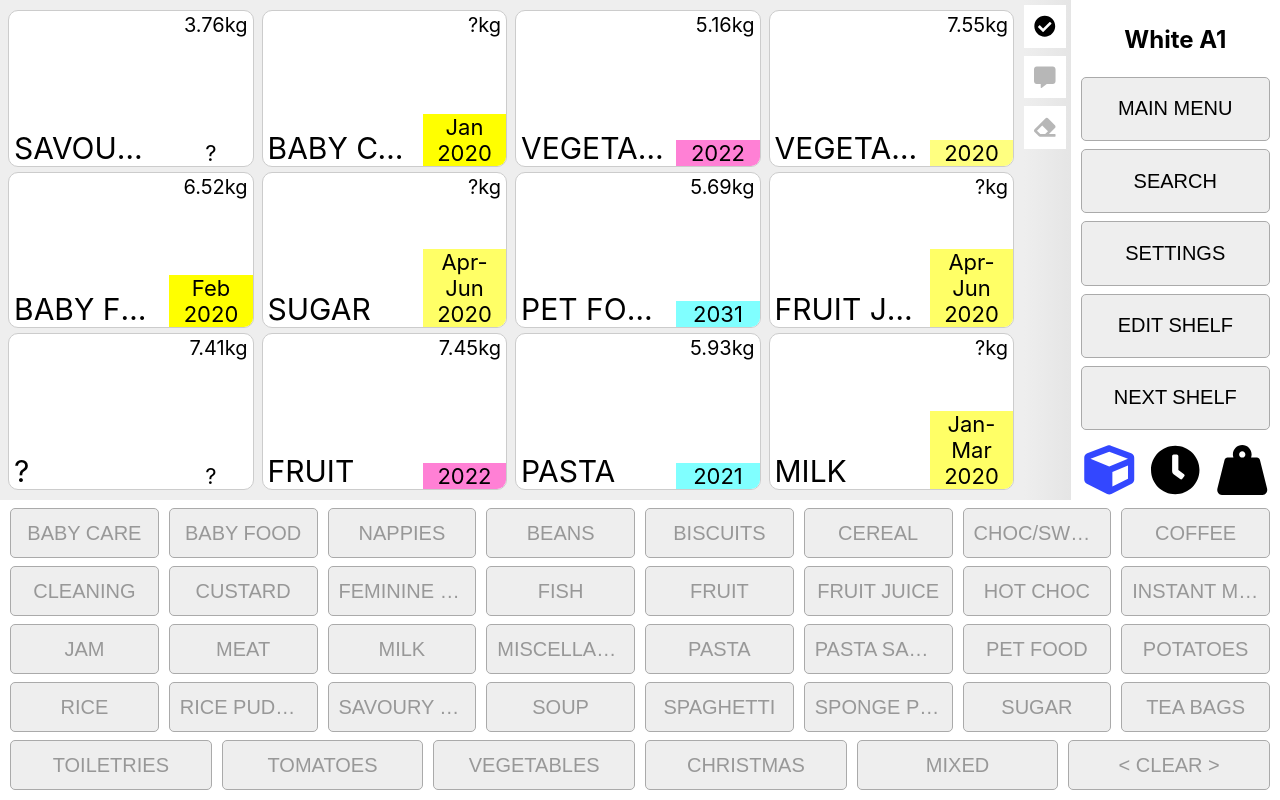
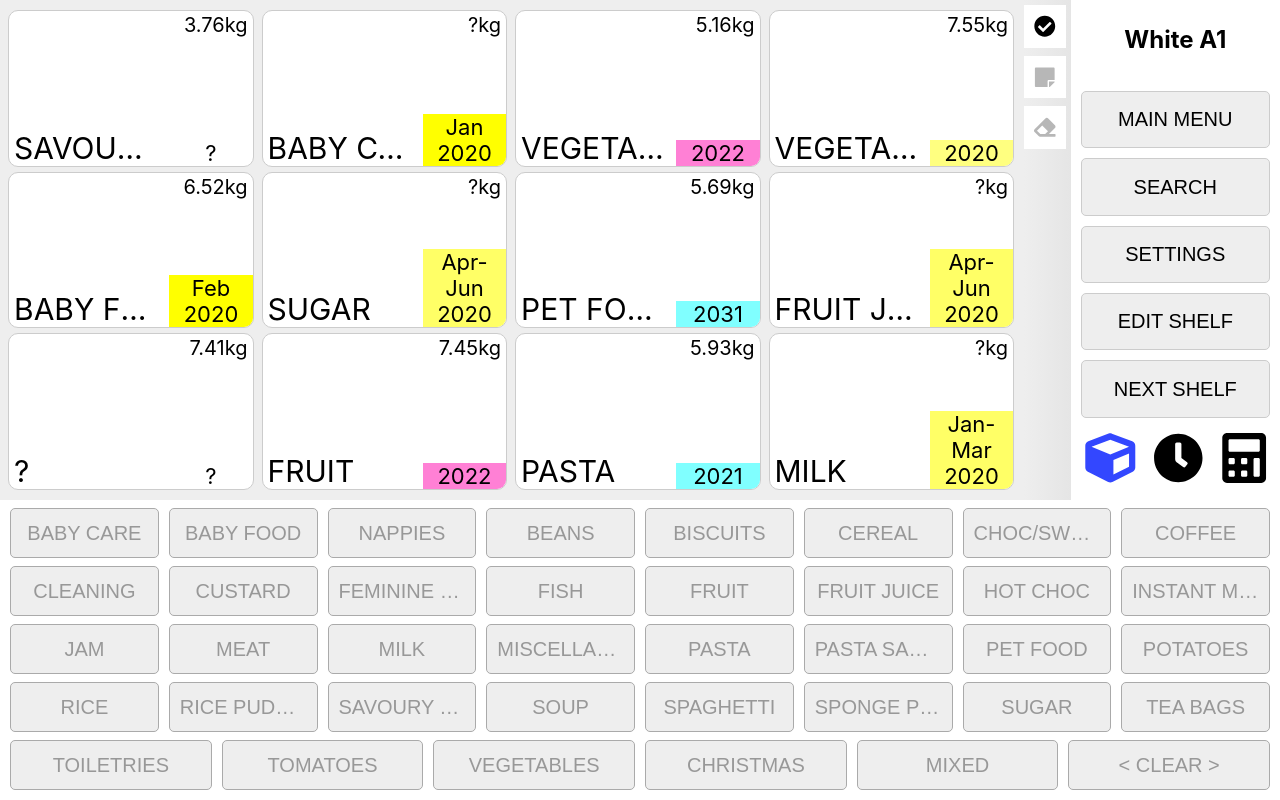
Before and after one commit to Kacper-Lubisz/TrayMaster, a React (Create React App) app: page / in a window 1280 px wide. Built offline with nearby package versions, Linux system fonts and the light colour scheme.

Commit message:
SideBar.tsx Refactoring

```diff
--- a/src/components/Keyboard.tsx
+++ b/src/components/Keyboard.tsx
@@ -29,7 +29,7 @@ export interface KeyboardButtonProps {
  * KeyboardButton component: returns a button to go into a keyboard
  * @see KeyboardButtonProps
  */
-class KeyboardButton extends React.Component<KeyboardButtonProps> {
+export class KeyboardButton extends React.Component<KeyboardButtonProps> {
     render(): React.ReactNode {
         return (
             <button disabled={this.props.disabled}
--- a/src/components/SideBar.tsx
+++ b/src/components/SideBar.tsx
@@ -4,7 +4,7 @@ import classNames from "classnames";
 import React from "react";
 import {KeyboardName} from "../pages/ShelfViewPage";
 import {getTextColorForBackground} from "../utils/getTextColorForBackground";
-import {Keyboard, KeyboardButtonProps} from "./Keyboard";
+import {KeyboardButtonProps} from "./Keyboard";
 import "./styles/_sidebar.scss";
 
 
@@ -47,43 +47,12 @@ interface KeyboardSwitch {
 }
 
 /**
- * Props to pass into keyboard switch buttons
- */
-interface KeyboardSwitchBtnProps {
-    /** Whether the button is active (ie whether it should be blue) */
-    active: boolean;
-
-    /** Function to call when the button is clicked */
-    onClick: any;
-
-    /** Icon to show on the button */
-    icon: IconDefinition;
-}
-
-/**
- * Button to switch keyboards
- */
-class KeyboardSwitchBtn extends React.Component<KeyboardSwitchBtnProps> {
-    render(): React.ReactNode {
-        return (
-            // by this point this.props.onClick has had bind called on it 2 times
-            <button className={classNames("btn-style-override", {
-                "active": this.props.active
-            })} onClick={this.props.onClick}>
-                <FontAwesomeIcon icon={this.props.icon}/>
-            </button>
-        );
-    }
-}
-
-/**
  * Main sidebar object
  */
 export class SideBar extends React.Component<SideBarProps> {
 
     render(): React.ReactNode {
         return <div id="sideBar">
-
             <div
                 id="navigatorButton"
                 className={this.props.openNavigatorDisabled ? "disabled" : undefined}
@@ -96,23 +65,30 @@ export class SideBar extends React.Component<SideBarProps> {
                 <h2>{this.props.locationString}</h2>
             </div>
 
-            <div id="side-keyboard-container"> {/* Constrains sidebar keyboard(s) vertically when necessary*/}
-                <Keyboard
-                    buttons={this.props.buttons.filter((button): button is KeyboardButtonProps =>
-                        button !== null
-                    )}
-                    gridX={1}
-                />
-            </div>
-
-            {this.props.showKeyboardSwitcher ? <div id="kb-switcher">
-                {this.props.keyboards.map((keyboard) =>
-                    <KeyboardSwitchBtn
-                        key={keyboard.name}
-                        active={this.props.currentKeyboard === keyboard.name}
-                        onClick={this.props.keyboardSwitcher.bind(undefined, keyboard.name)}
-                        icon={keyboard.icon}
-                    />
+            {
+                this.props.buttons.filter((props): props is KeyboardButtonProps =>
+                    props !== null).map((button, index) =>
+                    <button
+                        key={index}
+                        onClick={(e) => {
+                            button?.onClick?.call(undefined, e);
+                            e.currentTarget.blur();
+                        }}
+                    >{
+                        button.icon ? <FontAwesomeIcon icon={button.icon} title={button.name}/>
+                                    : button.name
+                    }</button>
+                )
+            }
+            {this.props.showKeyboardSwitcher ? <div id="kb-switcher">{
+                this.props.keyboards.map((keyboard, index) =>
+                    <button
+                        key={index}
+                        className={classNames("btn-style-override", {
+                            "active": this.props.currentKeyboard === keyboard.name
+                        })} onClick={this.props.keyboardSwitcher.bind(undefined, keyboard.name)}>
+                        <FontAwesomeIcon icon={keyboard.icon}/>
+                    </button>
                 )}
             </div> : null}
         </div>;
--- a/src/components/styles/_sidebar.scss
+++ b/src/components/styles/_sidebar.scss
@@ -5,9 +5,11 @@
 #sideBar {
   // arrange children
   padding: 5px;
-  display: flex;
-  flex-direction: column;
-  justify-content: space-between;
+  //display: flex;
+  //flex-direction: column;
+  //justify-content: space-between;
+
+  display: grid;
 
   #navigatorButton {
     border-radius: 5px;
@@ -16,11 +18,6 @@
 
   #navigatorButton.disabled {
     background-color: #eee;
-  }
-
-  #side-keyboard-container {
-    width: 100%;
-    height: 100%;
   }
 
   // container for keyboard switch buttons
--- a/src/pages/ShelfViewPage.tsx
+++ b/src/pages/ShelfViewPage.tsx
@@ -3,11 +3,11 @@ import {
     faArrowRight as rightArrow,
     faCheckCircle as tickSolid,
     faClock as expiryIcon,
-    faCommentAlt,
     faCube as categoryIcon,
     faEraser,
+    faStickyNote,
     faTimes as cross,
-    faWeightHanging as weightIcon
+    faCalculator as weightIcon
 } from "@fortawesome/free-solid-svg-icons";
 import {FontAwesomeIcon} from "@fortawesome/react-fontawesome";
 import classNames from "classnames";
@@ -824,7 +824,7 @@ class ShelfViewPage extends React.Component<RouteComponentProps & ShelfViewProps
                         },
                         {
                             name: "Edit Comment",
-                            icon: faCommentAlt,
+                            icon: faStickyNote,
                             onClick: this.editTrayComment.bind(this),
                             disabled: this.getSelectedTrays(false, false).length === 0
                         },
```
